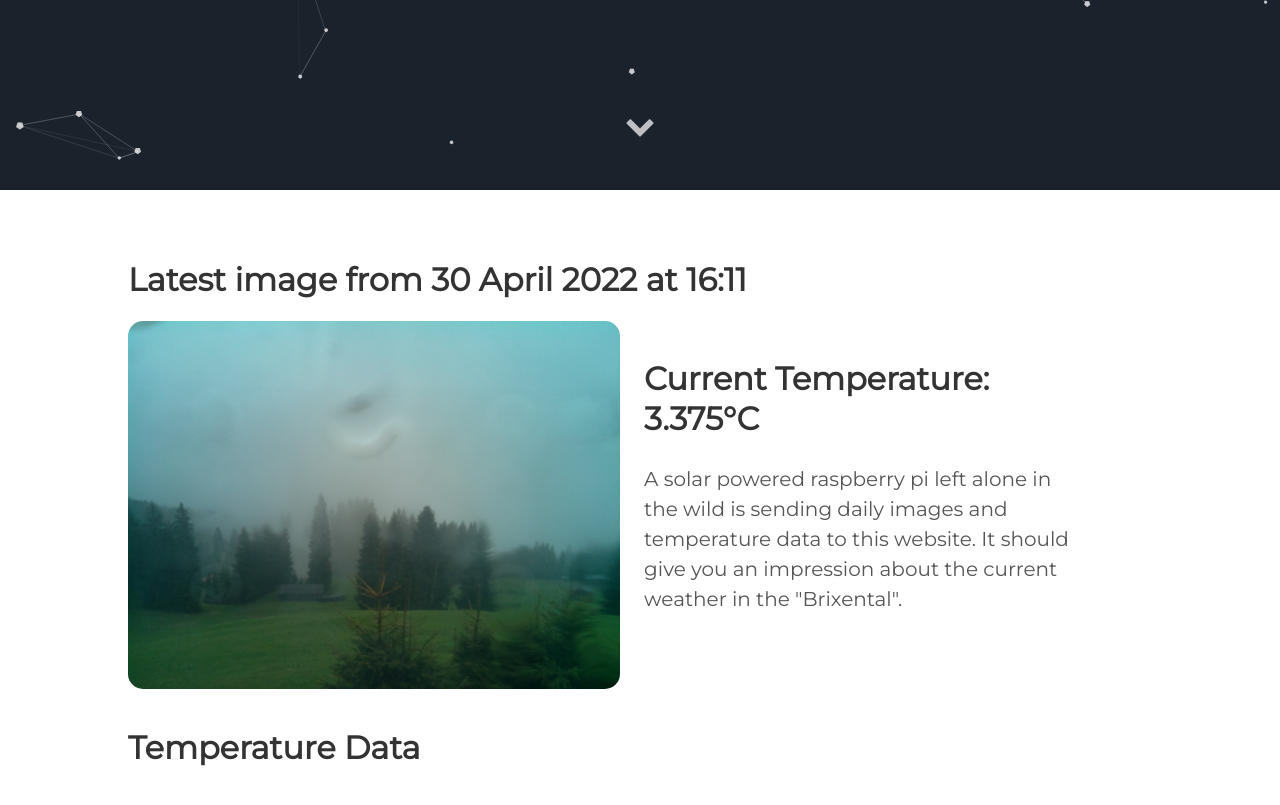
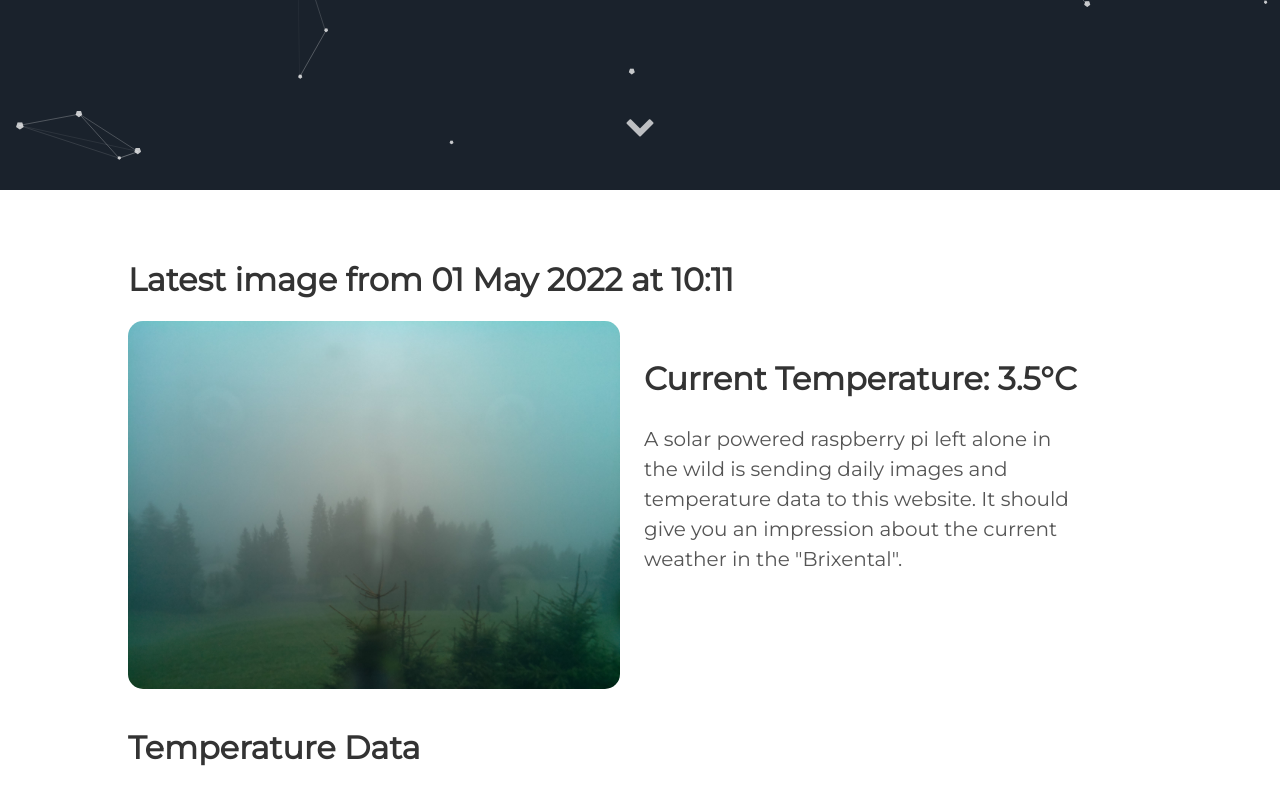
Before and after one commit to vektorious/vektorious.github.io, a Jekyll site: the page built from resources/huette.md, in a window 1280 px wide and 900 px high, scrolled down 710 px. Shown: the top 805 px of the window. Built offline with Jekyll 4.4.1, drawn with Linux system fonts in a browser that asks for light colours.

Commit message:
I'm a bot beep boop

```diff
--- a/resources/huette.md
+++ b/resources/huette.md
@@ -6,13 +6,13 @@ image: '/assets/img/'
 description: 'Live image from the Austrian alps'
 twitter_text: ' '
 ---
-## Latest image from 30 April 2022 at 16:11
+## Latest image from 01 May 2022 at 10:11
 <div class="huette">
   <div class="huette-image">
     <img src="{{ "/assets/img/huette.jpg" | prepend: site.baseurl }}">
   </div>
   <div class="huette-text">
-        <h2>Current Temperature: 3.375°C</h2>
+        <h2>Current Temperature: 3.5°C</h2>
         <p>A solar powered raspberry pi left alone in the wild is sending daily images and temperature data to this website. It should give you an impression about the current weather in the "Brixental".</p>
 
   </div>
```
Also changed, not shown: rpi-script/2022-05-01_100939.txt (renamed from rpi-script/2022-04-30_160942.txt, +5 -5 lines), rpi-script/huette.md (+2 -2 lines), assets/img/huette.jpg, assets/img/temp_plot.png, rpi-script/temp_plot.png, 1 other file.
